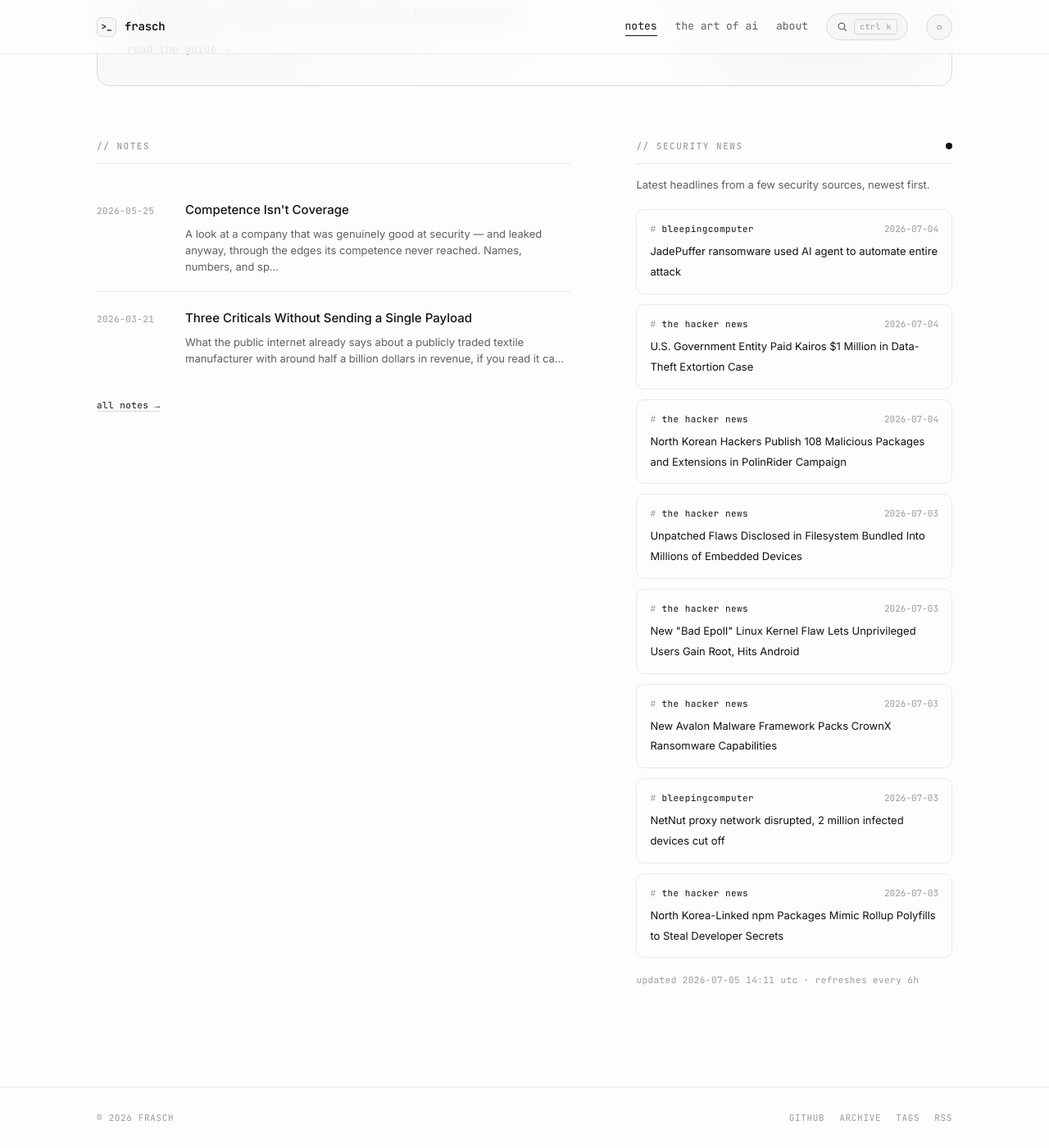
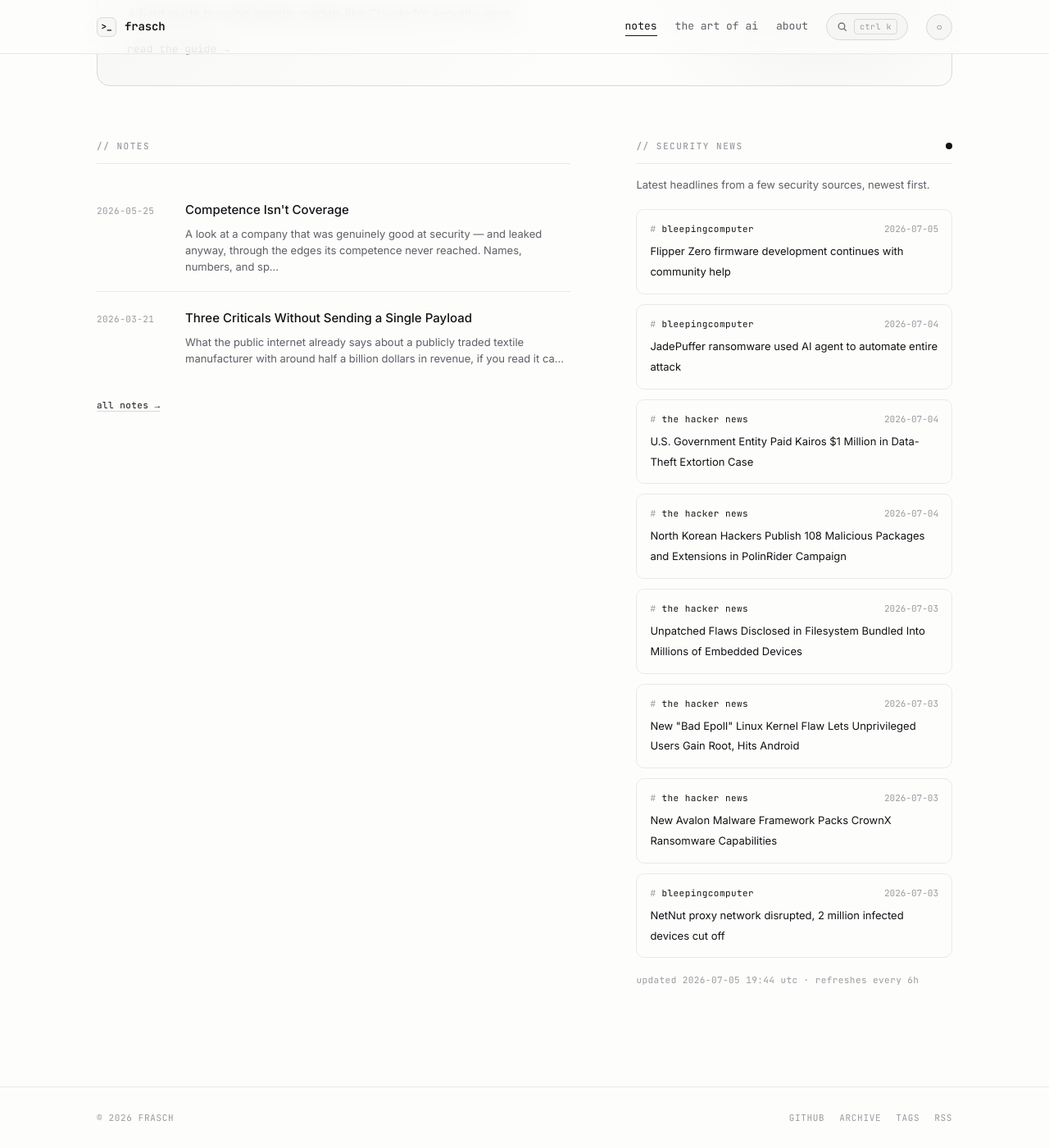
Before and after one commit to whoisfrasch/frasch, a Jekyll site: the page built from index.html, in a window 1280 px wide and 1400 px high, scrolled down 615 px. Shown: the whole window at 82% size. Built offline with Jekyll 4.4.1, drawn with Linux system fonts in a browser that asks for light colours.

Commit message:
Refresh security news feed

```diff
--- a/_data/news.json
+++ b/_data/news.json
@@ -1,6 +1,12 @@
 {
-  "updated": "2026-07-05T14:11:29Z",
+  "updated": "2026-07-05T19:44:14Z",
   "items": [
+    {
+      "source": "bleepingcomputer",
+      "title": "Flipper Zero firmware development continues with community help",
+      "link": "https://www.bleepingcomputer.com/news/security/flipper-zero-firmware-development-continues-with-community-help/",
+      "date": "2026-07-05T14:14:52Z"
+    },
     {
       "source": "bleepingcomputer",
       "title": "JadePuffer ransomware used AI agent to automate entire attack",
@@ -42,12 +48,6 @@
       "title": "NetNut proxy network disrupted, 2 million infected devices cut off",
       "link": "https://www.bleepingcomputer.com/news/security/netnut-proxy-network-disrupted-2-million-infected-devices-cut-off/",
       "date": "2026-07-03T17:50:04Z"
-    },
-    {
-      "source": "the hacker news",
-      "title": "North Korea-Linked npm Packages Mimic Rollup Polyfills to Steal Developer Secrets",
-      "link": "https://thehackernews.com/2026/07/north-korea-linked-npm-packages-mimic.html",
-      "date": "2026-07-03T16:07:15Z"
     }
   ]
 }
```
